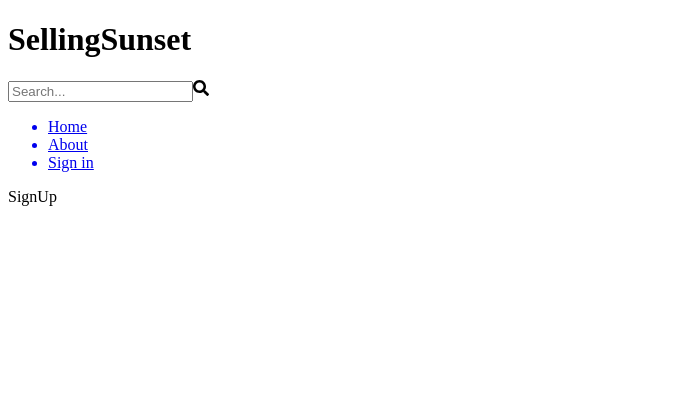
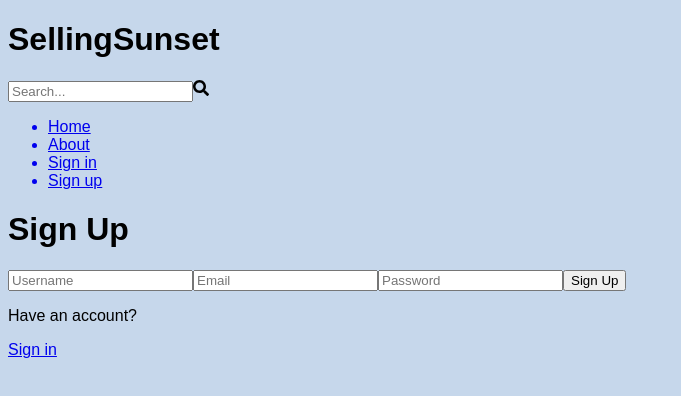
Before and after one commit to lululoveyuanyuan/MERN_ESTATE_APP, a React (Vite) app in the folder client/: page /sign-up in a window 1280 px wide. Shown: the top 396 px of the page, without its empty margins (0-681 px from the left). Built offline with nearby package versions, Linux system fonts and the light colour scheme.

Commit message:
Complete sign up page UI

```diff
--- a/client/src/components/Header.jsx
+++ b/client/src/components/Header.jsx
@@ -4,7 +4,7 @@
 export default function Header() {
   return (
     <header className='bg-slate-200 shadow-md'>
-      <div className='flex justify-between items-center container mx-auto p-4'>
+      <div className='flex justify-between items-center max-w-6xl mx-auto p-3'>
         <h1 className='font-bold text-sm sm:text-xl flex flex-wrap'>
           <span className='text-slate-800'>Selling</span>
           <span className='text-slate-600'>Sunset</span>
@@ -25,7 +25,10 @@
           <li className='hidden sm:inline text-slate-700 hover:underline'>About</li>
         </Link>
         <Link to='/sign-in'>
-          <li className='hidden sm:inline text-slate-700 hover:underline'>Sign in</li>
+          <li className='text-slate-700 hover:underline'>Sign in</li>
+        </Link>
+        <Link to='/sign-up'>
+          <li className='text-slate-700 hover:underline'>Sign up</li>
         </Link>
         </ul>
       </div>
--- a/client/src/index.css
+++ b/client/src/index.css
@@ -1,3 +1,8 @@
 @tailwind base;
 @tailwind components;
 @tailwind utilities;
+
+body{
+    background-color: hsl(213, 49%, 85%);
+    font-family: 'Poppins', sans-serif;
+}
--- a/client/src/pages/SignUp.jsx
+++ b/client/src/pages/SignUp.jsx
@@ -1,9 +1,22 @@
 import React from 'react'
+import { Link } from 'react-router-dom'
 
 export default function SignUp() {
   return (
-    <div>
-      SignUp
+    <div className='p-3 max-w-lg mx-auto'>
+      <h1 className='text-3xl text-center font-semibold my-7'>Sign Up</h1>
+      <form className='flex flex-col items-center space-y-3'>
+        <input type='text' placeholder='Username' className='border p-2 rounded-md' />
+        <input type='email' placeholder='Email' className='border p-2 rounded-md' />
+        <input type='password' placeholder='Password' className='border p-2 rounded-md' />
+        <button type='submit' className='bg-blue-500 text-white p-2 rounded-md  hover:opacity-80'>Sign Up</button>
+      </form>
+      <div className="flex gap-5 mt-7">
+        <p>Have an account?</p>
+        <Link to={'/sign-in'}>
+          <span className='text-blue-500'>Sign in</span>
+          </Link>
+      </div>
     </div>
   )
 }
```
